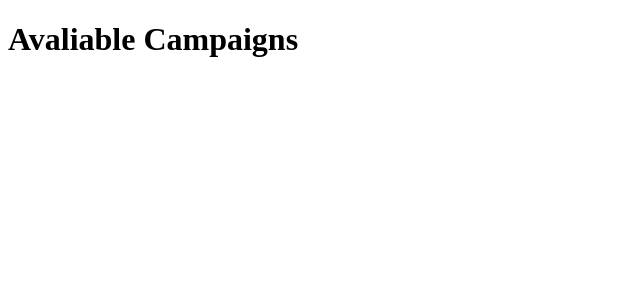
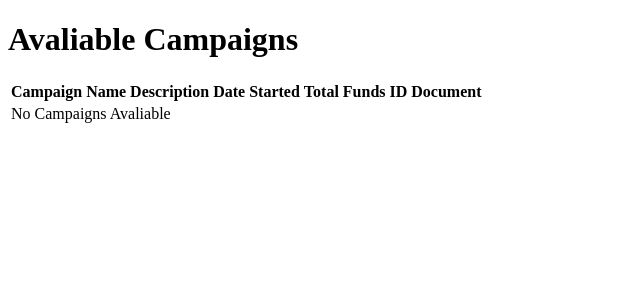
Before and after one commit to PhreshPrince01/UizoConnect, a Flask app: page /donate in a window 1280 px wide. Shown: the top 300 px of the page, without its empty margins (0-640 px from the left). Run offline with Flask 3, Linux system fonts and the light colour scheme; data that the repository does not hold is empty.

Commit message:
Donate functionality done

```diff
--- a/app/routes.py
+++ b/app/routes.py
@@ -59,7 +59,9 @@ def logout():
 
 @main.route('/donate', methods=['POST', 'GET'])
 def donate():
-    return render_template('donate.html')
+    campaigns = Campaign.query.filter_by(user_id = 5).order_by(Campaign.date_started.desc()).all()
+
+    return render_template('donate.html', campaign = campaigns)
 
 
 @main.route('/campaign', methods=['POST', 'GET'])
--- a/app/templates/donate.html
+++ b/app/templates/donate.html
@@ -8,6 +8,31 @@
 </head>
 <body>
     <h1>Avaliable Campaigns</h1>
+    <table>
+        <tr>
+            <th>Campaign Name</th>
+            <th>Description</th>
+            <th>Date Started</th>
+            <th>Total Funds</th>
+            <th>ID Document</th>
+        </tr>
+    </thead>
+        <tbody>
+            {% for cmp in campaign %}
+            <tr>
+                <td>{{ cmp.campaign_name }}</td>
+                <td>{{ cmp.description }}</td>
+                <td>{{ cmp.date_started.strftime("%Y-%m-%d %H:%M") }}</td>
+                <td>{{ cmp.total_funds }}</td>
+                <td>{{ cmp.ID_document }}</td>
+            </tr>
+            {% else %}
+            <tr>
+                <td colspan="4" class="text-center">No Campaigns Avaliable</td>
+            </tr>
+            {% endfor %}
+        </tbody>
+    </table>
 
 </body>
 </html>
```
Also changed, not shown: uploads/IMG_20241026_091119.jpg (added).
